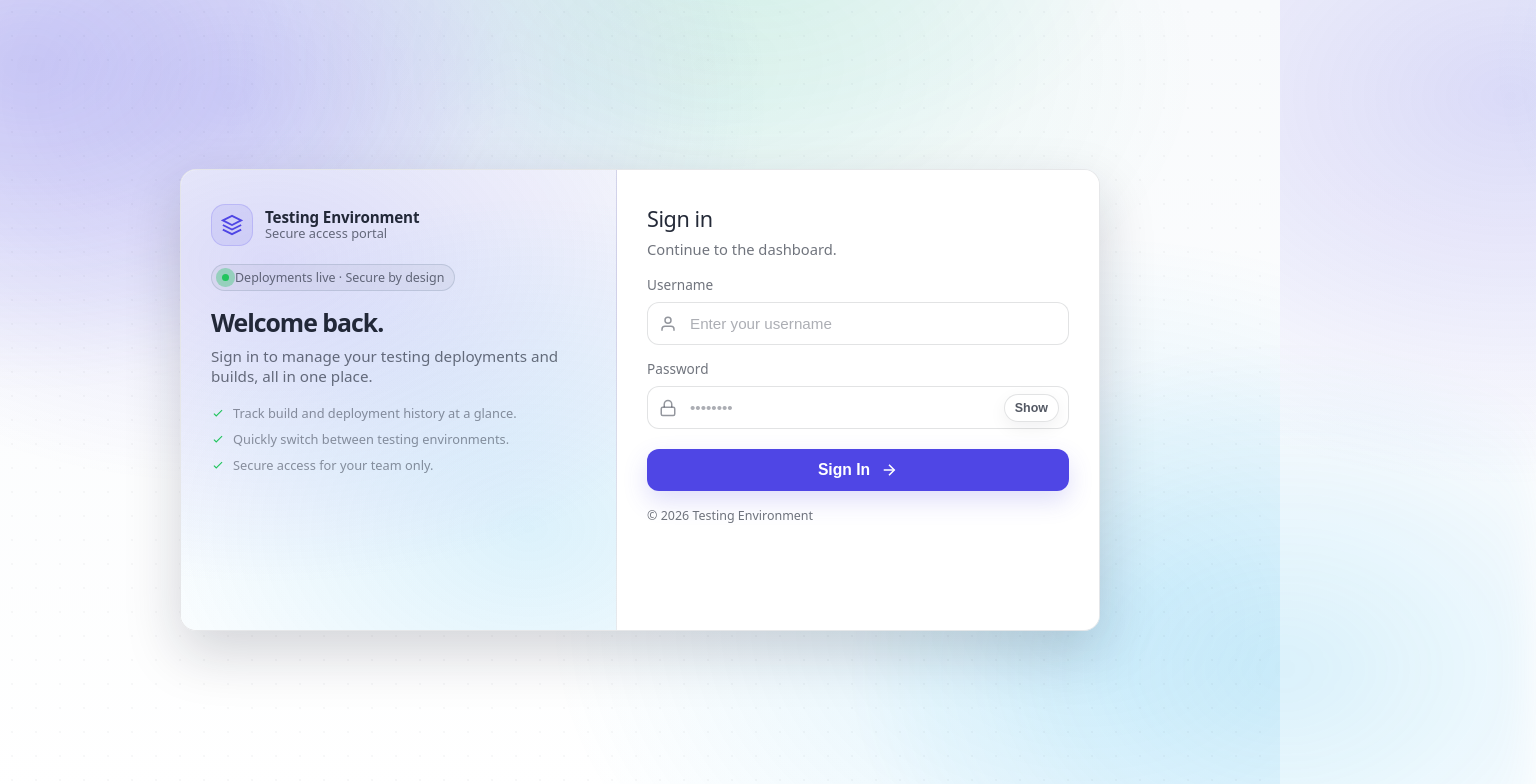
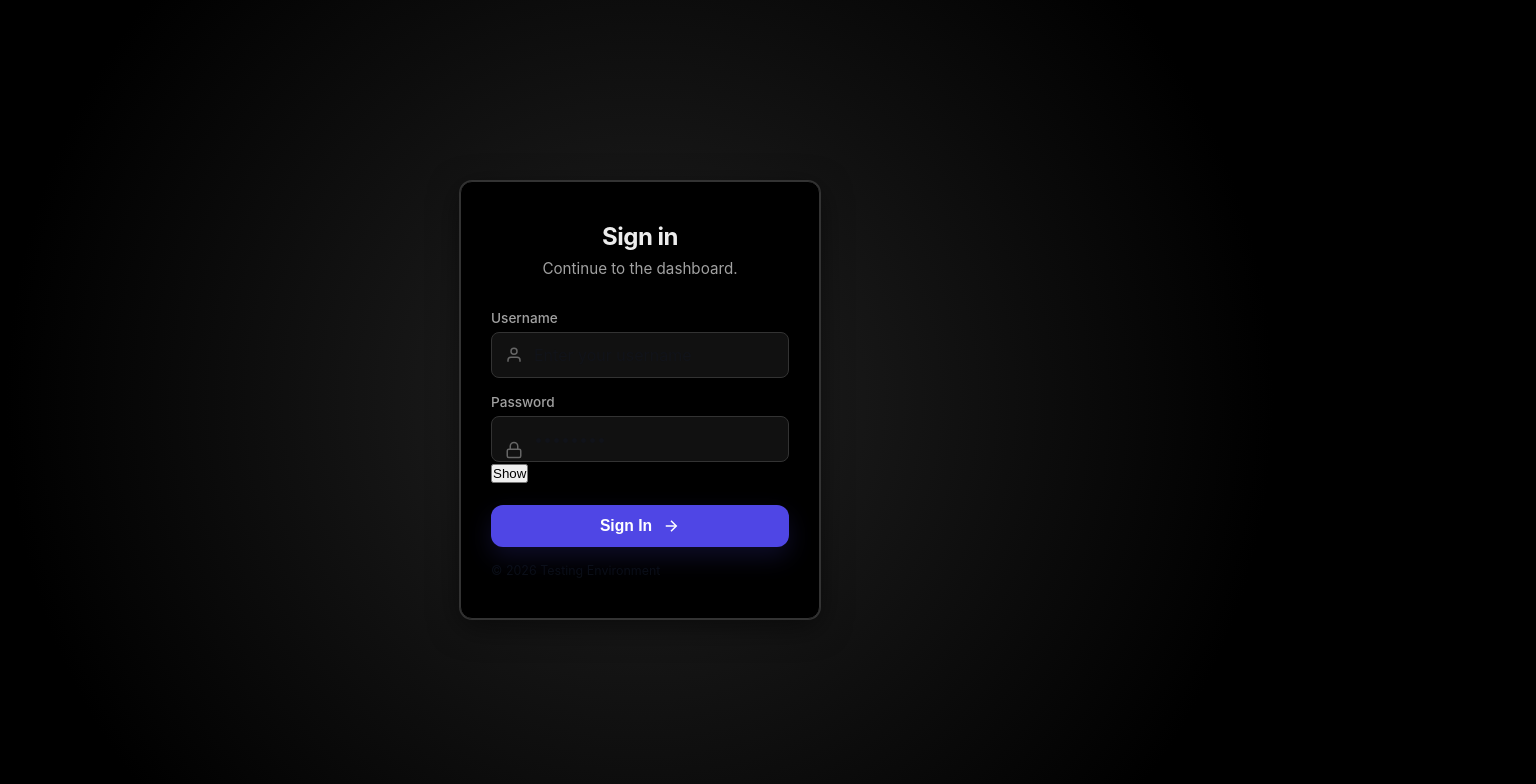
Before and after one commit to asrar5/testingenv, a website: page public/login.html in a window 1280 px wide. Shown: the top 784 px of the page, 1536 px wide, since content can reach past the window. Drawn offline with Linux system fonts and the light colour scheme.

Commit message:
Update login page styles to dark Vercel-like theme and fix deployment workflow

```diff
--- a/public/login.html
+++ b/public/login.html
@@ -26,6 +26,25 @@
 
         @import url('https://fonts.googleapis.com/css2?family=Outfit:wght@300;400;500;600;700;800&display=swap');
 
+        :root {
+            /* Vercel-inspired / Geist Theme Variables */
+            --bg: #000000;
+            --bg-accent: #111111;
+            --card-bg: #1C1C1C; /* slightly lighter than black */
+            --border: #333333; /* dark gray border */
+            --text-primary: #EDEDED;
+            --text-secondary: #A1A1A1;
+            --primary-accent: #FFFFFF;
+            --primary-accent-hover: #EAEAEA;
+            --danger: #FF4545;
+            --danger-bg: rgba(255, 69, 69, 0.1);
+            --danger-border: #551111;
+            --radius: 12px; /* Slightly tighter radius */
+            --shadow-card: 0 0 0 1px #333, 0 8px 30px rgba(0,0,0,0.5); /* Emulate Vercel card feel */
+            --ring-focus: 0 0 0 2px #666;
+            --font-sans: 'Outfit', -apple-system, BlinkMacSystemFont, "Segoe UI", Roboto, "Helvetica Neue", Arial, sans-serif;
+        }
+
         * {
             box-sizing: border-box;
             margin: 0;
@@ -38,239 +57,104 @@
         }
 
         body {
-            font-family: 'Outfit', ui-sans-serif, system-ui, -apple-system, BlinkMacSystemFont, "Segoe UI", Roboto, "Helvetica Neue", Arial, "Noto Sans", "Apple Color Emoji", "Segoe UI Emoji";
-            background:
-                radial-gradient(900px 650px at 18% 12%, rgba(79, 70, 229, 0.18), transparent 60%),
-                radial-gradient(900px 650px at 85% 78%, rgba(14, 165, 233, 0.14), transparent 60%),
-                radial-gradient(800px 520px at 55% 8%, rgba(16, 185, 129, 0.09), transparent 62%),
-                linear-gradient(180deg, var(--bg) 0%, var(--bg-2) 100%);
-            color: var(--text);
+            font-family: var(--font-sans);
+            background: var(--bg);
+            color: var(--text-primary);
             display: grid;
             place-items: center;
-            padding: 28px 18px;
-            overflow-x: hidden;
-            position: relative;
+            overflow: hidden; /* Hide scrollbars for cleaner login page */
         }
 
-        /* Soft background blobs + subtle pattern (minimal, not blank) */
+        /* Subtle mesh gradient background */
         body::before {
             content: "";
             position: absolute;
-            inset: -20%;
-            background:
-                radial-gradient(760px 520px at 16% 20%, rgba(79, 70, 229, 0.22), transparent 63%),
-                radial-gradient(700px 520px at 86% 74%, rgba(14, 165, 233, 0.16), transparent 64%),
-                radial-gradient(640px 460px at 56% 6%, rgba(16, 185, 129, 0.10), transparent 66%);
-            filter: blur(18px);
-            opacity: 0.95;
+            width: 120%;
+            height: 120%;
+            top: -10%;
+            left: -10%;
+            background: radial-gradient(circle at 50% 50%, #222 0%, #000 70%);
+            z-index: -1;
             pointer-events: none;
-            z-index: 0;
-        }
-
-        body::after {
-            content: "";
-            position: absolute;
-            inset: 0;
-            background-image:
-                radial-gradient(rgba(15, 23, 42, 0.075) 1px, transparent 1px);
-            background-size: 24px 24px;
-            opacity: 0.42;
-            pointer-events: none;
-            z-index: 0;
         }
 
         .shell {
             width: 100%;
-            max-width: 920px;
-            position: relative;
-            z-index: 1;
+            max-width: 400px;
+            padding: 20px;
+            z-index: 10;
         }
 
         .card {
+            background: var(--bg);
             border: 1px solid var(--border);
             border-radius: var(--radius);
-            padding: 0;
-            background: rgba(255, 255, 255, 0.94);
-            box-shadow: 0 22px 55px rgba(15, 23, 42, 0.18);
-            position: relative;
-            overflow: hidden;
-            transform: translateY(18px) scale(0.985);
-            opacity: 0;
-            animation: cardIn 520ms cubic-bezier(0.19, 1, 0.22, 1) 60ms forwards;
+            padding: 40px 30px;
+            box-shadow: var(--shadow-card);
+            text-align: center;
         }
 
-        @supports (backdrop-filter: blur(10px)) {
-            .card {
-                backdrop-filter: blur(10px);
-            }
+        /* Simpler Title Area */
+        .brand {
+            display: flex;
+            justify-content: center;
+            margin-bottom: 24px;
         }
 
-        .card>* {
-            position: relative;
-            z-index: 1;
+        .mark {
+            width: 48px;
+            height: 48px;
+            background: var(--text-primary);
+            color: var(--bg);
+            border-radius: 50%; /* Circle logo background */
+            display: grid;
+            place-items: center;
+        }
+
+        .mark svg {
+            width: 24px;
+            height: 24px;
+        }
+
+        .form-title {
+            font-size: 1.5rem;
+            font-weight: 700;
+            margin-bottom: 8px;
+            color: var(--text-primary);
+            letter-spacing: -0.02em;
+        }
+
+        .form-subtitle {
+            font-size: 0.95rem;
+            color: var(--text-secondary);
+            margin-bottom: 32px;
+        }
+
+        .card-form {
+            /* Removed unnecessary padding from previous complex grid */
+        }
+
+        .card-aside {
+            display: none; /* Hide the sidebar for a centered single-column login */
         }
 
         .card-grid {
-            display: grid;
-            grid-template-columns: 0.95fr 1.05fr;
-            min-height: 460px;
-        }
-
-        .card-aside {
-            padding: 34px 30px;
-            background:
-                radial-gradient(800px 520px at 20% 20%, rgba(79, 70, 229, 0.18), transparent 62%),
-                radial-gradient(700px 520px at 80% 78%, rgba(14, 165, 233, 0.14), transparent 64%),
-                linear-gradient(180deg, rgba(248, 250, 252, 0.92) 0%, rgba(255, 255, 255, 0.92) 100%);
-            border-right: 1px solid rgba(17, 24, 39, 0.08);
-        }
-
-        .aside-chip {
-            display: inline-flex;
-            align-items: center;
-            gap: 6px;
-            padding: 4px 10px;
-            border-radius: 999px;
-            background: rgba(15, 23, 42, 0.04);
-            border: 1px solid rgba(148, 163, 184, 0.4);
-            font-size: 0.78rem;
-            color: var(--muted);
-        }
-
-        .aside-chip-dot {
-            width: 7px;
-            height: 7px;
-            border-radius: 999px;
-            background: #22c55e;
-            box-shadow: 0 0 0 6px rgba(34, 197, 94, 0.35);
-        }
-
-        .aside-title {
-            margin-top: 18px;
-            font-size: 1.55rem;
-            letter-spacing: -0.04em;
-            line-height: 1.1;
-        }
-
-        .aside-subtitle {
-            margin-top: 10px;
-            color: var(--muted);
-            font-size: 0.95rem;
-        }
-
-        .aside-highlights {
-            list-style: none;
-            margin-top: 18px;
-            display: grid;
-            gap: 8px;
-            font-size: 0.8rem;
-            color: var(--muted-2);
-        }
-
-        .aside-highlights li {
-            display: flex;
-            align-items: center;
-            gap: 8px;
-        }
-
-        .aside-highlights svg {
-            width: 14px;
-            height: 14px;
-            color: rgba(34, 197, 94, 1);
-            flex: 0 0 auto;
-        }
-
-        .card-form {
-            padding: 34px 30px 26px;
-            background: rgba(255, 255, 255, 0.92);
-        }
-
-        .form-title {
-            font-size: 1.35rem;
-            letter-spacing: -0.02em;
-            margin-bottom: 6px;
-        }
-
-        .form-subtitle {
-            color: var(--muted);
-            margin-bottom: 16px;
-            font-size: 0.92rem;
-        }
-
-        .brand {
-            display: flex;
-            align-items: center;
-            gap: 12px;
-            margin-bottom: 18px;
-        }
-
-        .mark {
-            width: 42px;
-            height: 42px;
-            border-radius: 14px;
-            display: grid;
-            place-items: center;
-            background: rgba(79, 70, 229, 0.10);
-            border: 1px solid rgba(79, 70, 229, 0.18);
-        }
-
-        .mark svg {
-            width: 22px;
-            height: 22px;
-            color: var(--primary);
-        }
-
-        .brand-title {
-            display: flex;
-            flex-direction: column;
-            line-height: 1.15;
-        }
-
-        .brand-title strong {
-            font-size: 0.95rem;
-            letter-spacing: -0.01em;
-        }
-
-        .brand-title span {
-            font-size: 0.8rem;
-            color: var(--muted);
-        }
-
-        .headline {
-            margin: 10px 0 18px;
-        }
-
-        .error {
-            display: none;
-            align-items: center;
-            gap: 10px;
-            padding: 12px 12px;
-            border-radius: 12px;
-            background: var(--danger-bg);
-            border: 1px solid var(--danger-border);
-            color: rgba(17, 24, 39, 0.88);
-            margin: 12px 0 18px;
-            font-size: 0.9rem;
-        }
-
-        .error svg {
-            flex: 0 0 auto;
-            width: 18px;
-            height: 18px;
-            color: var(--danger);
+            display: block; /* Override grid layout */
         }
 
         form {
+            text-align: left;
             display: flex;
             flex-direction: column;
-            gap: 14px;
+            gap: 16px;
         }
 
         label {
             font-size: 0.85rem;
-            color: var(--muted);
+            font-weight: 500;
+            color: var(--text-secondary);
+            margin-bottom: 6px;
             display: block;
-            margin-bottom: 8px;
         }
 
         .field {
@@ -279,25 +163,85 @@
 
         .field svg {
             position: absolute;
-            left: 12px;
+            left: 14px;
             top: 50%;
             transform: translateY(-50%);
             width: 18px;
             height: 18px;
-            color: var(--muted-2);
+            color: #666;
             pointer-events: none;
+            transition: color 0.15s ease;
         }
 
         input {
             width: 100%;
-            padding: 12px 44px 12px 42px;
-            border-radius: 12px;
-            border: 1px solid rgba(17, 24, 39, 0.12);
-            background: rgba(255, 255, 255, 0.98);
-            color: rgba(17, 24, 39, 0.92);
+            background: #111;
+            border: 1px solid #333;
+            border-radius: 8px; /* Softer, smaller radius */
+            color: var(--text-primary);
+            padding: 12px 16px 12px 42px; /* Space for icon */
+            font-size: 1rem;
+            font-family: inherit;
+            transition: all 0.15s ease;
             outline: none;
+        }
+
+        input:focus {
+            border-color: #666;
+            background: #161616;
+        }
+
+        input:focus + svg {
+            color: var(--text-primary);
+        }
+
+        input::placeholder {
+            color: #444;
+        }
+
+        button.btn-primary {
+            width: 100%;
+            padding: 12px;
+            margin-top: 8px;
+            background: var(--primary-accent);
+            color: var(--bg);
+            border: none;
+            border-radius: 8px;
             font-size: 0.95rem;
-            transition: border-color 140ms ease, box-shadow 140ms ease, background 140ms ease;
+            font-weight: 600;
+            cursor: pointer;
+            transition: background 0.2s ease, transform 0.05s ease;
+        }
+
+        button.btn-primary:hover {
+            background: var(--primary-accent-hover);
+        }
+
+        button.btn-primary:active {
+            transform: scale(0.98);
+        }
+
+        /* Error styles */
+        .error {
+            display: none;
+            background: var(--danger-bg);
+            border: 1px solid var(--danger-border);
+            color: var(--danger);
+            padding: 12px;
+            border-radius: 8px;
+            margin-bottom: 16px;
+            font-size: 0.9rem;
+            align-items: center;
+            gap: 8px;
+            text-align: left;
+        }
+
+        .error svg {
+            width: 16px;
+            height: 16px;
+            flex-shrink: 0;
+            fill: currentColor;
+        }
         }
 
         .pw-toggle {
```
